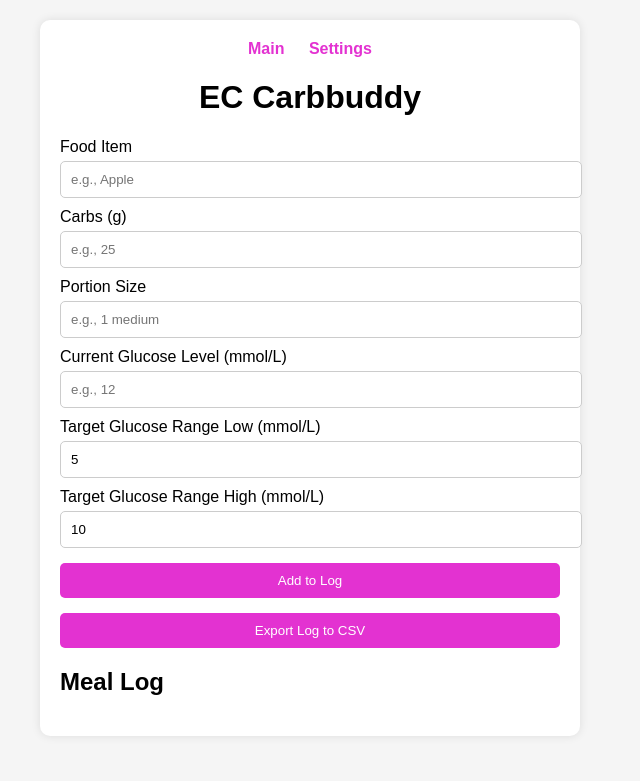
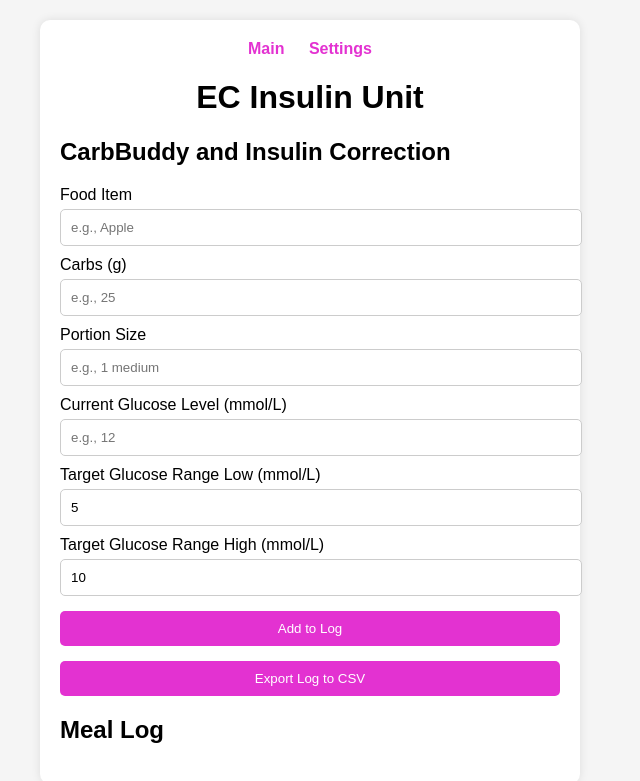
Before and after one commit to Claytonjuve/ec-carbbuddy, a plain HTML site: page index.html in a window 1280 px wide. Shown: the whole page, without its empty margins (330-970 px from the left). Drawn offline with Linux system fonts and the light colour scheme.

Commit message:
Update index.html

```diff
--- a/index.html
+++ b/index.html
@@ -28,7 +28,8 @@
     </div>
 
     <div id="mainPage">
-      <h1>EC Carbbuddy</h1>
+      <h1>EC Insulin Unit </h1>
+      <h2>CarbBuddy and Insulin Correction</h2>
       <label for="food">Food Item</label>
       <input type="text" id="food" placeholder="e.g., Apple">
 
```
